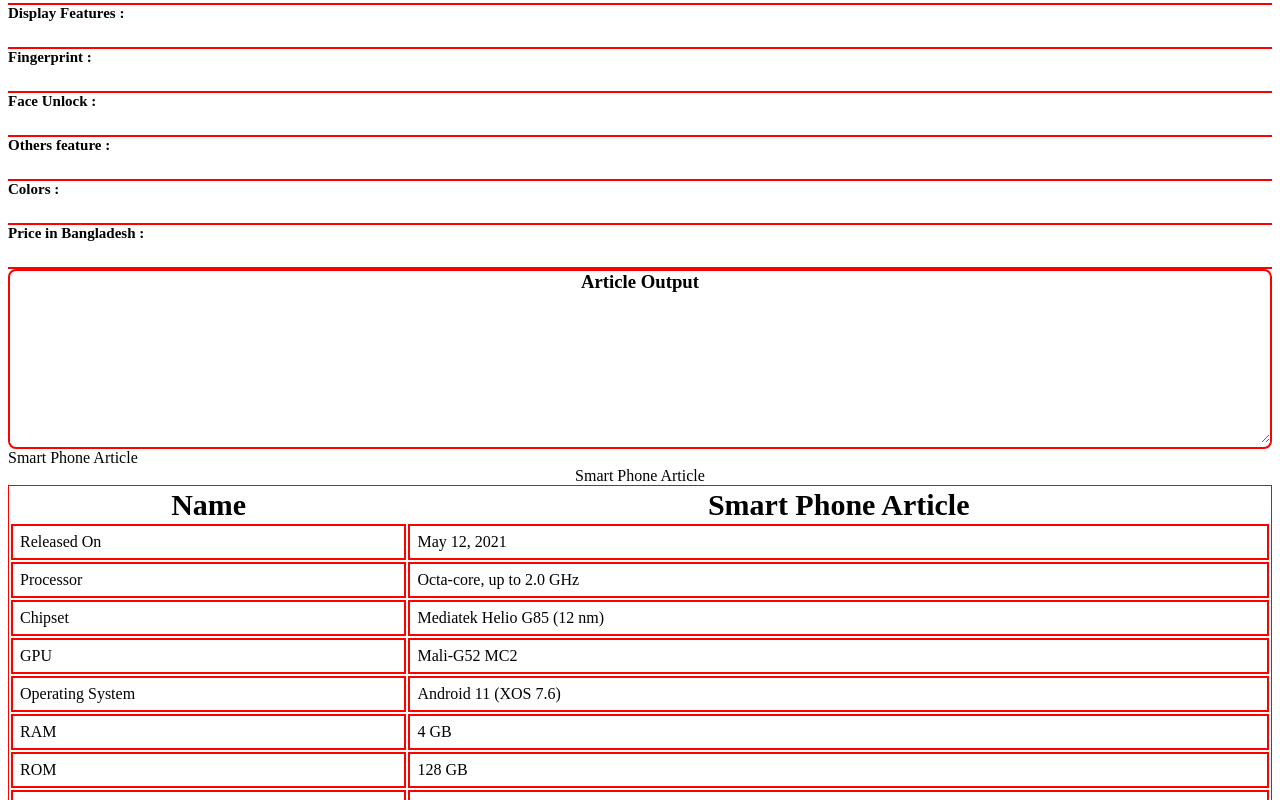
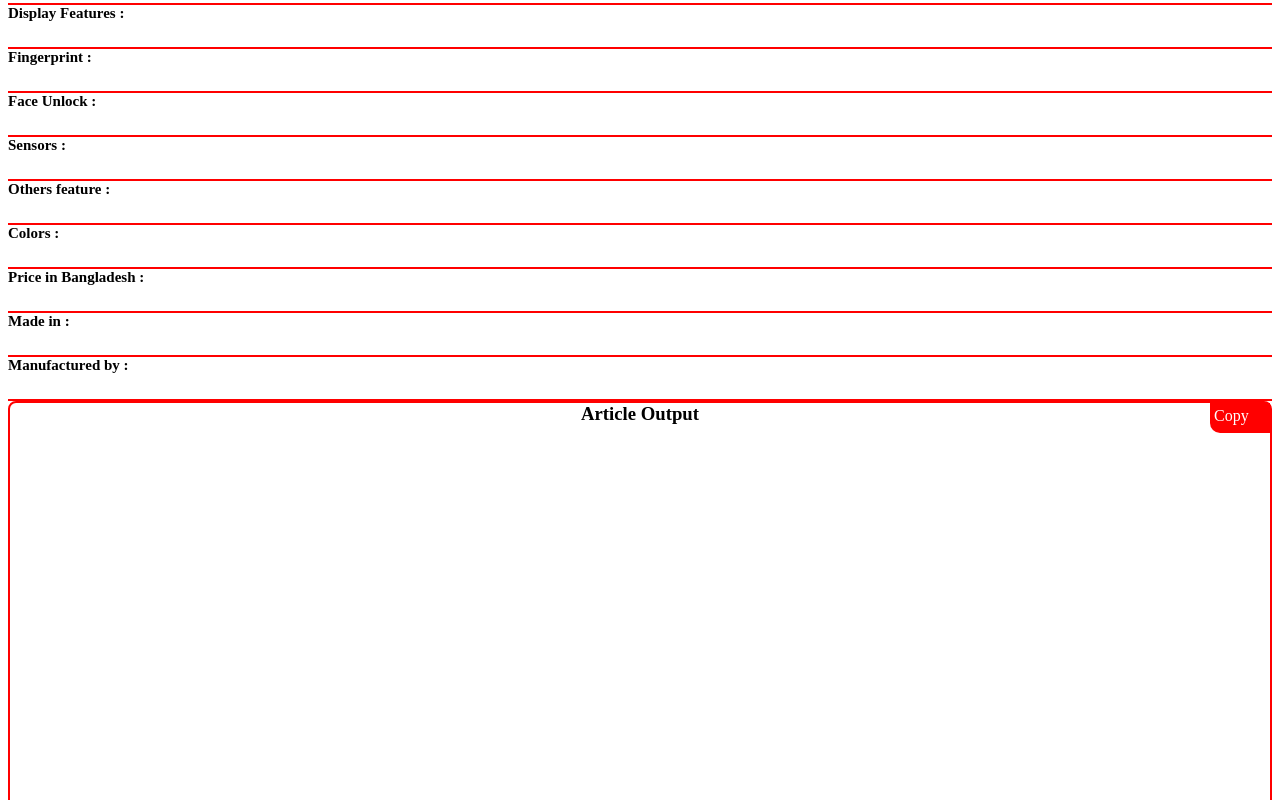
Before and after one commit to mrlaboratory/smartphone-article-template, a plain HTML site: page index.html in a window 1280 px wide. Shown: the part 1360-2160 px from the top of the page. Drawn offline with nearby package versions, Linux system fonts and the light colour scheme.

Commit message:
update scroipt file

```diff
--- a/index.html
+++ b/index.html
@@ -43,13 +43,21 @@
         <h6>Display Features :</h6> <input type="text"> </br>
         <h6>Fingerprint :</h6> <input type="text"> </br>
         <h6>Face Unlock :</h6> <input type="text"> </br>
+        <h6>Sensors :</h6> <input type="text"> </br>
         <h6>Others feature :</h6> <input type="text"> </br>
         <h6>Colors :</h6> <input type="text"> </br>
         <h6>Price in Bangladesh :</h6> <input type="text"> </br>
+        <h6>Made in :</h6> <input type="text"> </br>
+        <h6>Manufactured by :</h6> <input type="text"> </br>
     </div>
 
 
+
+
+
+
 <div class="smartoutput">
+    <div class="smartoutputcbtn">Copy</div>
     <h3 align="center">Article Output</h3>
     <textarea name="" id="" cols="30" rows="10"></textarea>
 </div>
@@ -171,7 +179,7 @@
             <div class="mrsmarfixed">
                 <button>create</button>
                 <button>Reset</button>
-                <button>Auot Fill</button>
+                <button>Auto Fill</button>
             </div>
 
 <script src="https://ajax.googleapis.com/ajax/libs/jquery/3.6.0/jquery.min.js"></script>
--- a/style.css
+++ b/style.css
@@ -65,13 +65,30 @@ body{
 
 .smartoutput{
     width: 100%;
-    height: auto;
+    height: 500px;
     border: 2px solid red;
     border-radius: 8px;
+    position: relative;
 }
 .smartoutput textarea{
     width: 100%;
-    height: auto;
+    height: 90%;
     outline: none;
     border: none;
 }
+
+
+.smartoutput .smartoutputcbtn{
+    width: 60px;
+    height: 30px;
+    background: red;
+    position: absolute;
+    right: 0px;
+    top: 0px;
+    border-radius:0px 0px 0px 10px;
+    overflow: hidden;
+    padding: 4px;
+    color: white;
+    cursor: pointer;
+
+}
```
Also changed, not shown: script.js (+13 -3 lines).
